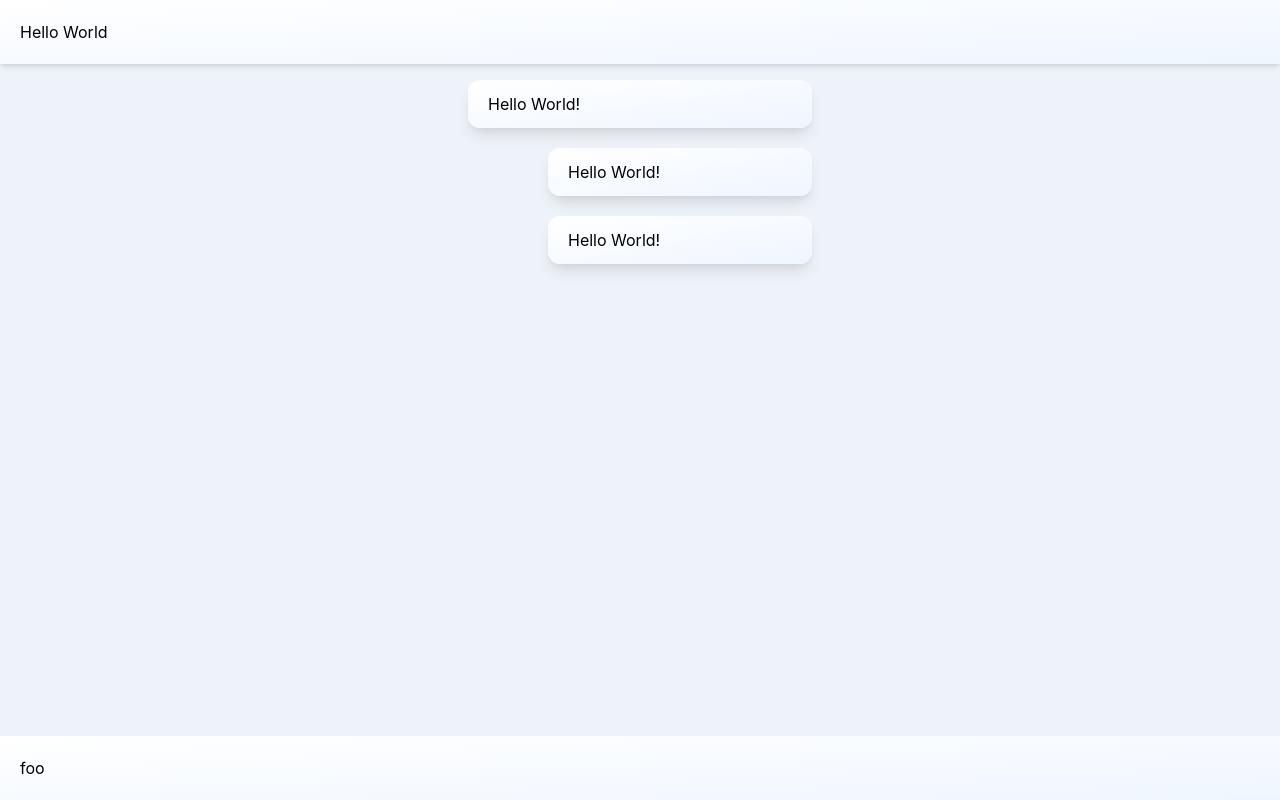
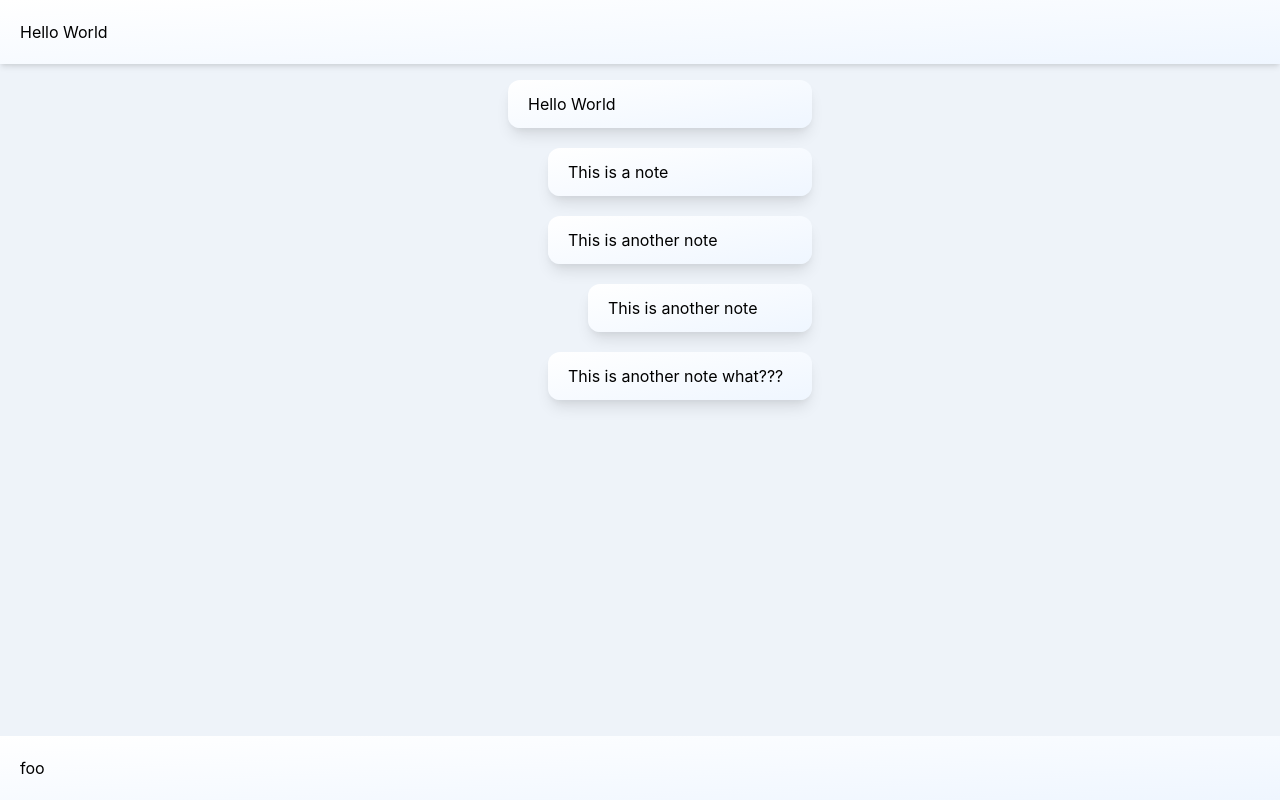
Before and after one commit to lukemt/notes, a React (Create React App) app: page / in a window 1280 px wide. Built offline with nearby package versions, Linux system fonts and the light colour scheme.

Commit message:
📝-3 implement Notes-Array and Notes-Component

```diff
--- a/src/App.tsx
+++ b/src/App.tsx
@@ -1,39 +1,57 @@
 import { useState } from "react";
 import ContentEditable from "./ContentEditable";
+import Notes from "./Note";
+import { Note } from "./types";
+
+const initialNotes: Note[] = [
+  {
+    _id: "1",
+    text: "Hello World",
+    children: ["2", "3", "5"],
+  },
+  {
+    _id: "2",
+    text: "This is a note",
+    children: [],
+  },
+  {
+    _id: "3",
+    text: "This is another note",
+    children: ["4"],
+  },
+  {
+    _id: "4",
+    text: "This is another note",
+    children: [],
+  },
+  {
+    _id: "5",
+    text: "This is another note what???",
+    children: [],
+  },
+];
 
 function App() {
-  const [value, setValue] = useState("Hello World!");
+  const [notes, setNotes] = useState(initialNotes);
+
+  function updateNote(id: string, text: string) {
+    setNotes(
+      notes.map((note) => {
+        if (note._id === id) {
+          return { ...note, text };
+        }
+        return note;
+      })
+    );
+  }
+
   return (
     <>
       <header className="fixed top-0 inset-x-0 p-5 bg-gradient-to-br from-white to-blue-50 shadow-md">
         <h1>Hello World</h1>
       </header>
       <main className="max-w-sm mx-auto my-20">
-        <ul>
-          <li>
-            <ContentEditable
-              defaultValue={value}
-              onNewValue={setValue}
-              className="px-5 py-3 m-5 rounded-xl bg-gradient-to-br from-white to-blue-50 shadow-lg"
-            />
-            <ul className="pl-20">
-              <li>
-                <ContentEditable
-                  defaultValue={value}
-                  onNewValue={setValue}
-                  className="px-5 py-3 m-5 rounded-xl bg-gradient-to-br from-white to-blue-50 shadow-lg"
-                />
-              </li>
-              <li>
-                <ContentEditable
-                  defaultValue={value}
-                  onNewValue={setValue}
-                  className="px-5 py-3 m-5 rounded-xl bg-gradient-to-br from-white to-blue-50 shadow-lg"
-                />
-              </li>
-            </ul>
-          </li>
-        </ul>
+        <Notes notes={notes} onUpdate={updateNote} id={"1"} />
       </main>
       <footer className="fixed bottom-0 inset-x-0 p-5  bg-gradient-to-br from-white to-blue-50 shadow-xl">
         foo
--- /dev/null
+++ b/src/Note.tsx
@@ -0,0 +1,39 @@
+import { Note } from "./types";
+import ContentEditable from "./ContentEditable";
+interface NoteProps {
+  notes: Note[];
+  id: string;
+  onUpdate: (id: string, value: string) => void;
+}
+
+export default function Notes({ notes, id, onUpdate }: NoteProps) {
+  const note = getNote(notes, id);
+  if (!note) {
+    console.error("Note not found", id);
+    return null;
+  }
+  // const children = getNotes(notes, note.children);
+
+  return (
+    <ul className="pl-10">
+      <li>
+        <ContentEditable
+          defaultValue={note.text}
+          onNewValue={(value) => onUpdate(note._id, value)}
+          className="px-5 py-3 m-5 rounded-xl bg-gradient-to-br from-white to-blue-50 shadow-lg"
+        />
+        {note.children.map((childId) => (
+          <Notes key={childId} notes={notes} id={childId} onUpdate={onUpdate} />
+        ))}
+      </li>
+    </ul>
+  );
+}
+
+function getNote(notes: Note[], id: string) {
+  return notes.find((note) => note._id === id);
+}
+
+function getNotes(notes: Note[], ids: string[]) {
+  return notes.filter((note) => ids.includes(note._id));
+}
--- /dev/null
+++ b/src/types.ts
@@ -0,0 +1,5 @@
+export interface Note {
+  _id: string;
+  text: string;
+  children: string[];
+}
```
